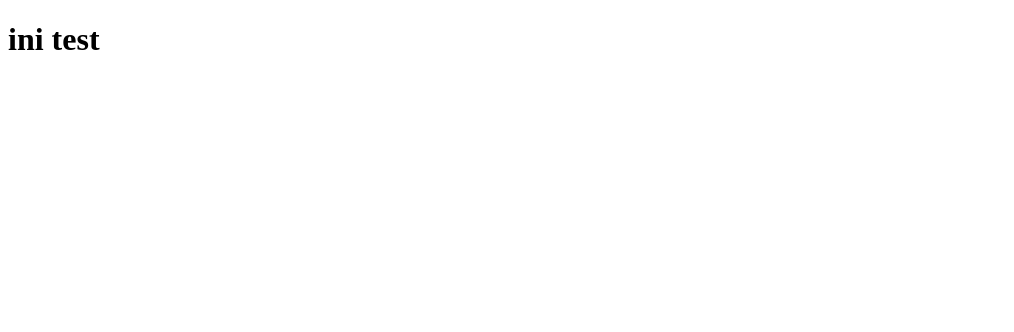
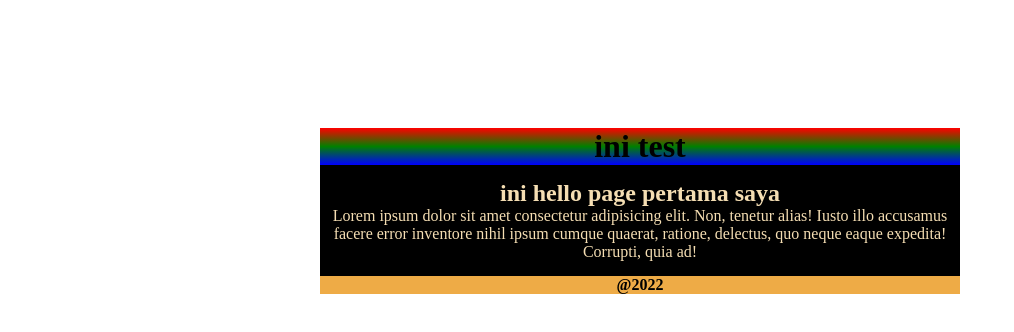
Before and after one commit to Laukpindang/git-remote, a plain HTML site: page index.html in a window 1280 px wide. Shown: the whole page, without its empty margins (0-1014 px from the left). Drawn offline with Linux system fonts and the light colour scheme.

Commit message:
membuat page sederhana dan menambahkan css

```diff
--- a/index.html
+++ b/index.html
@@ -4,9 +4,21 @@
     <meta charset="UTF-8">
     <meta http-equiv="X-UA-Compatible" content="IE=edge">
     <meta name="viewport" content="width=device-width, initial-scale=1.0">
+    <link rel="stylesheet" href="style.css">
     <title>Test</title>
 </head>
 <body>
-    <h1>ini test</h1>
+    <div class="content">
+        <div class="header">
+            <h1>ini test</h1>
+        </div>
+        <div class="main">
+            <h2>ini hello page pertama saya</h2>
+            <p>Lorem ipsum dolor sit amet consectetur adipisicing elit. Non, tenetur alias! Iusto illo accusamus facere error inventore nihil ipsum cumque quaerat, ratione, delectus, quo neque eaque expedita! Corrupti, quia ad!</p>
+        </div>
+        <div class="footer">
+            @2022
+        </div>
+    </div>
 </body>
 </html>
--- /dev/null
+++ b/style.css
@@ -0,0 +1,27 @@
+*{
+    margin: 0;
+    padding: 0;
+}
+
+.content{
+    margin-top: 10%;
+    margin-left: 25%;
+    width: 50%;
+    text-align: center;
+}
+
+.header{
+    background-image: linear-gradient(red, green, blue);
+}
+
+.main{
+    padding-top: 15px;
+    padding-bottom: 15px;
+    background-color: black;
+    color: wheat;
+}
+
+.footer{
+    background-color: rgb(238, 171, 70);
+    font-weight: bold;
+}
```
